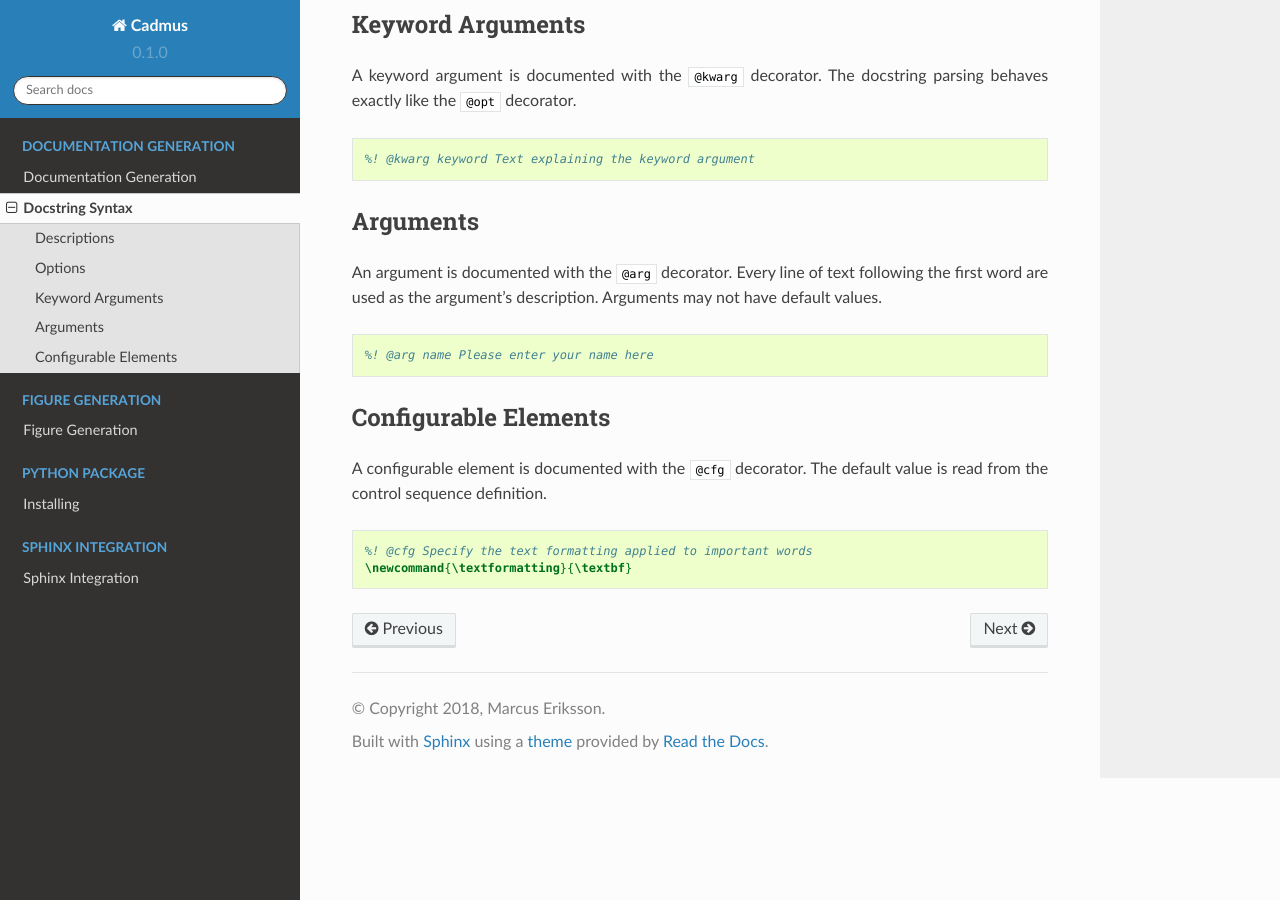
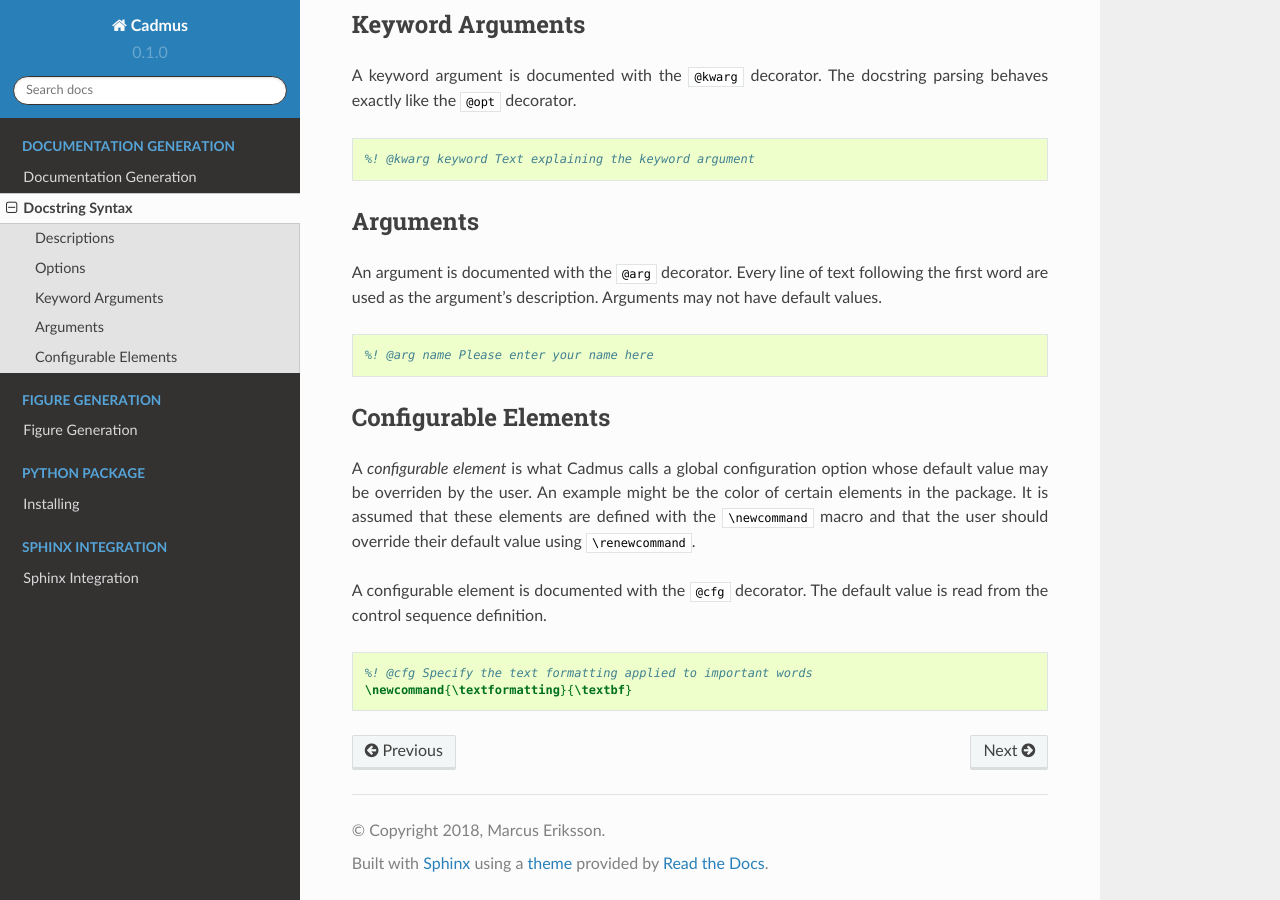
Before and after one commit to sthenic/cadmus, a Sphinx documentation site: the page built from doc/_source/docgen/docstring_syntax.rst, in a window 1280 px wide and 900 px high, scrolled down 1954 px. Built offline with Sphinx 7.4.7 and the Read the Docs theme 2.0.0, drawn with Linux system fonts in a browser that asks for light colours.

Commit message:
Explain configurable elements.

```diff
--- a/doc/_source/docgen/docstring_syntax.rst
+++ b/doc/_source/docgen/docstring_syntax.rst
@@ -143,6 +143,12 @@ not have default values.
 Configurable Elements
 =====================
 
+A *configurable element* is what Cadmus calls a global configuration option
+whose default value may be overriden by the user. An example might be the color
+of certain elements in the package. It is assumed that these elements are
+defined with the ``\newcommand`` macro and that the user should override their
+default value using ``\renewcommand``.
+
 A configurable element is documented with the ``@cfg`` decorator. The default
 value is read from the control sequence definition.
 
```
